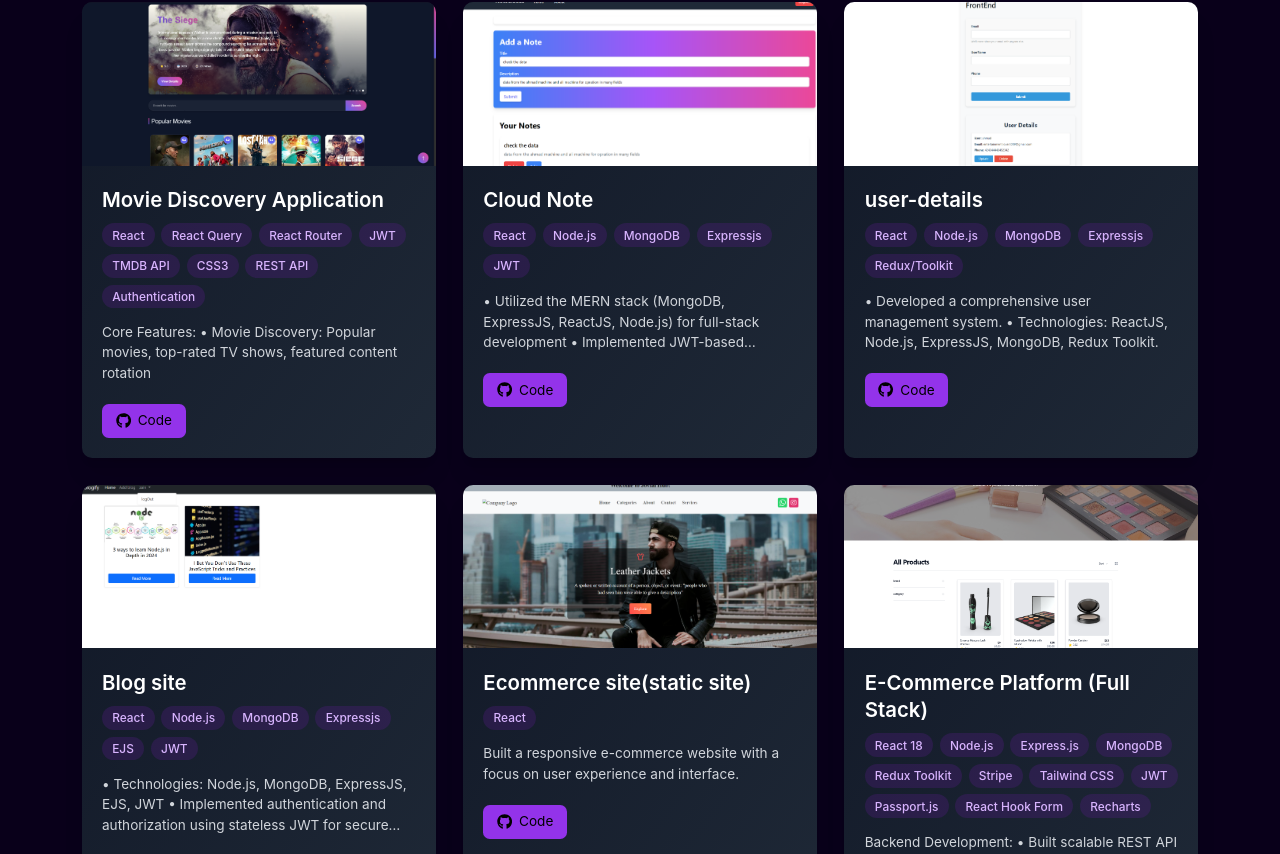
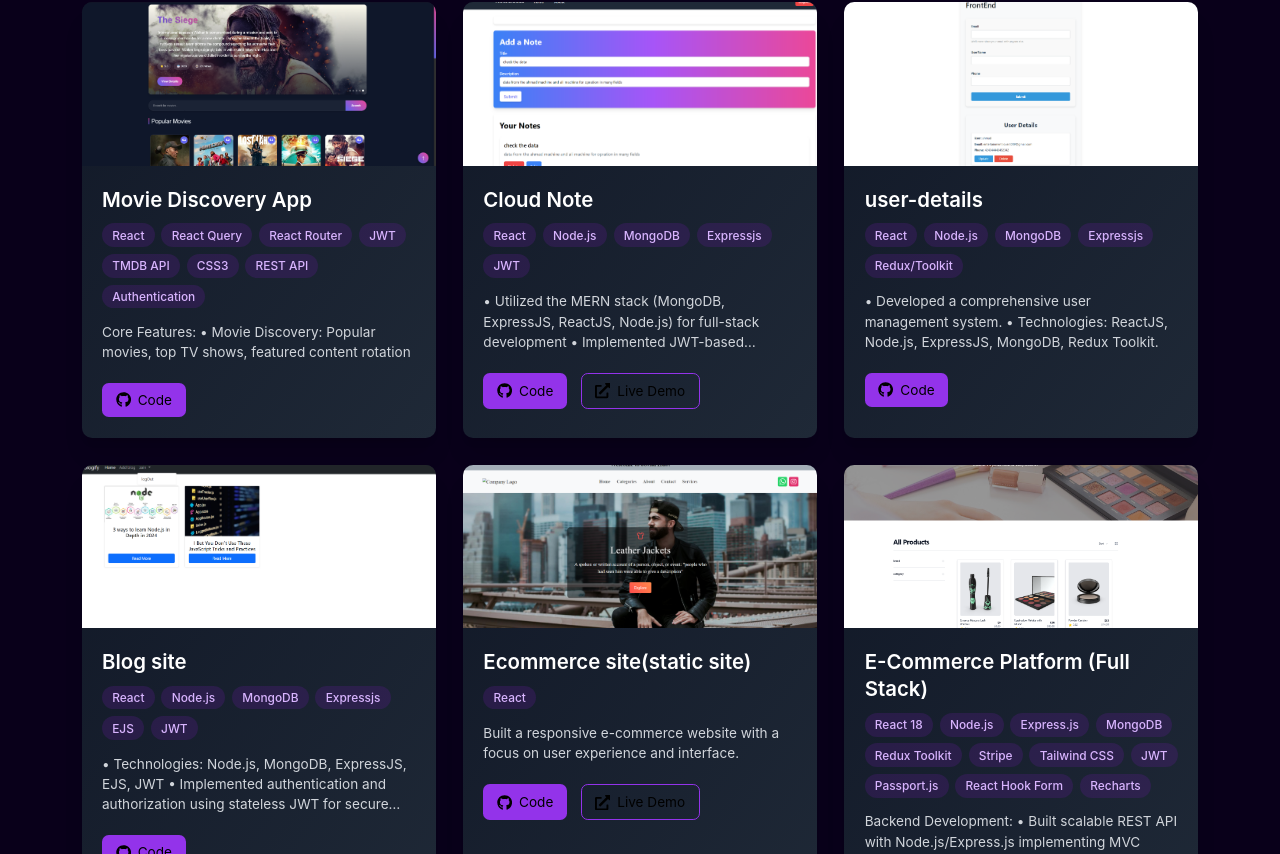
Before and after one commit to ahmadali3009/portfolio-web, a React (Vite) app: page / in a window 1280 px wide. Shown: the part 3886-4740 px from the top of the page. Built offline with nearby package versions, Linux system fonts and the light colour scheme.

Commit message:
live link projects

```diff
--- a/src/components/Projectsdetail.jsx
+++ b/src/components/Projectsdetail.jsx
@@ -78,6 +78,19 @@ const Projectsdetail = () => {
                   <FaGithub className="text-lg" />
                   <span>Code</span>
                 </motion.a>
+                {project.view && (
+                  <motion.a
+                    whileHover={{ scale: 1.05 }}
+                    whileTap={{ scale: 0.95 }}
+                    href={project.view}
+                    target="_blank"
+                    rel="noopener noreferrer"
+                    className="flex items-center gap-2 px-4 py-2 bg-purple-600/20 hover:bg-purple-600/40 rounded-lg transition-colors"
+                  >
+                    <FaExternalLinkAlt className="text-lg" />
+                    <span>View</span>
+                  </motion.a>
+                )}
                 {project.demo && (
                   <motion.a
                     whileHover={{ scale: 1.05 }}
--- a/src/constants/index.js
+++ b/src/constants/index.js
@@ -77,19 +77,16 @@ export const EXPERIENCES_AR = [
 
 
 export const PROJECTS_EN = [
-
     {
-        title: "Movie Discovery Application",
-
-        link: "https://github.com/ahmadali3009/movie-app",
-        image: image5, // You'll need to import the appropriate image
-
+        title: "Movie Discovery App",
+        link: "https://github.com/ahmadali3009/movieapp",
+        image: image5,
         description: `Core Features:\n
-• Movie Discovery: Popular movies, top-rated TV shows, featured content rotation\n
-• Search System: Real-time movie search with results display\n
-• Detailed Views: Comprehensive movie/TV show information pages\n
-• JWT Authentication: Secure access with token validation & expiration handling\n
-• Responsive Design: Mobile-friendly layouts adapting to all screen sizes\n
+• Movie Discovery: Popular movies, top TV shows, featured content rotation\n
+• Search System: Instant movie search with results display\n
+• Detailed Views: Comprehensive movie/TV show info pages\n
+• JWT Authentication: Secure access with token validation\n
+• Responsive Design: Mobile-compatible layouts\n
 Main Functions:\n
 • returndata(): Fetches popular movies from TMDB API\n
 • Fmoviesbyid(): Retrieves specific movie details by ID\n
@@ -122,7 +119,8 @@ Technical Implementation:\n
     },
     {
         title: "Cloud Note",
-        link: "https://cloud-note-frontend.onrender.com",
+        link: "https://github.com/ahmadali3009/cloud-app-note",
+        demo: "https://cloud-note-frontend.onrender.com",
         image: image,
         description: `• Utilized the MERN stack (MongoDB, ExpressJS, ReactJS, Node.js) for full-stack development\n
 • Implemented JWT-based authentication for secure user sessions.\n
@@ -155,14 +153,15 @@ Technical Implementation:\n
     },
     {
         title: "Ecommerce site(static site)",
-        link: "https://jovialhub222.netlify.app",
+        link: "https://github.com/ahmadali3009/ecom-react",
+        demo: "https://jovialhub222.netlify.app",
         image: image4,
         description: "Built a responsive e-commerce website with a focus on user experience and interface.",
         technologies: ["React"],
     },
     {
         title: "E-Commerce Platform (Full Stack)",
-        link: "https://github.com/ahmadali3009/ecommerce-fullstack",
+        link: "https://github.com/ahmadali3009/Ecommerce-fullS",
         image: image6,
         description: `Backend Development:\n
 • Built scalable REST API with Node.js/Express.js implementing MVC architecture\n
@@ -202,7 +201,7 @@ Core Features:\n
 export const PROJECTS_AR = [
     {
         title: "تطبيق اكتشاف الأفلام",
-        link: "https://github.com/ahmadali3009/movie-app",
+        link: "https://github.com/ahmadali3009/movieapp",
         image: image5,
         description: `الميزات الأساسية:\n
 • اكتشاف الأفلام: الأفلام الشائعة، أفضل العروض التلفزيونية، تناوب المحتوى المميز\n
@@ -243,6 +242,7 @@ export const PROJECTS_AR = [
     {
         title: "تطبيق السحابة",
         link: "https://github.com/ahmadali3009/cloud-app-note",
+        demo: "https://cloud-note-frontend.onrender.com",
         image: image,
         description: "بناء تطبيق لتدوين الملاحظات يعتمد على السحابة مع مصادقة آمنة.",
         technologies: ["React", "Node.js", "MongoDB", "Expressjs", "JWT"],
@@ -263,14 +263,15 @@ export const PROJECTS_AR = [
     },
     {
         title: "موقع التجارة الإلكترونية",
-        link: "https://jovialhub222.netlify.app",
+        link: "https://github.com/ahmadali3009/ecom-react",
+        demo: "https://jovialhub222.netlify.app",
         image: image4,
         description: "بناء موقع تجارة إلكترونية مستجيب يركز على تجربة المستخدم والواجهة.",
         technologies: ["React"],
     },
     {
         title: "منصة التجارة الإلكترونية (متكاملة)",
-        link: "https://github.com/ahmadali3009/ecommerce-fullstack",
+        link: "https://github.com/ahmadali3009/Ecommerce-fullS",
         image: image6,
         description: `تطوير الواجهة الخلفية:\n
 • بناء واجهة برمجة تطبيقات REST قابلة للتطوير باستخدام Node.js/Express.js\n
```
